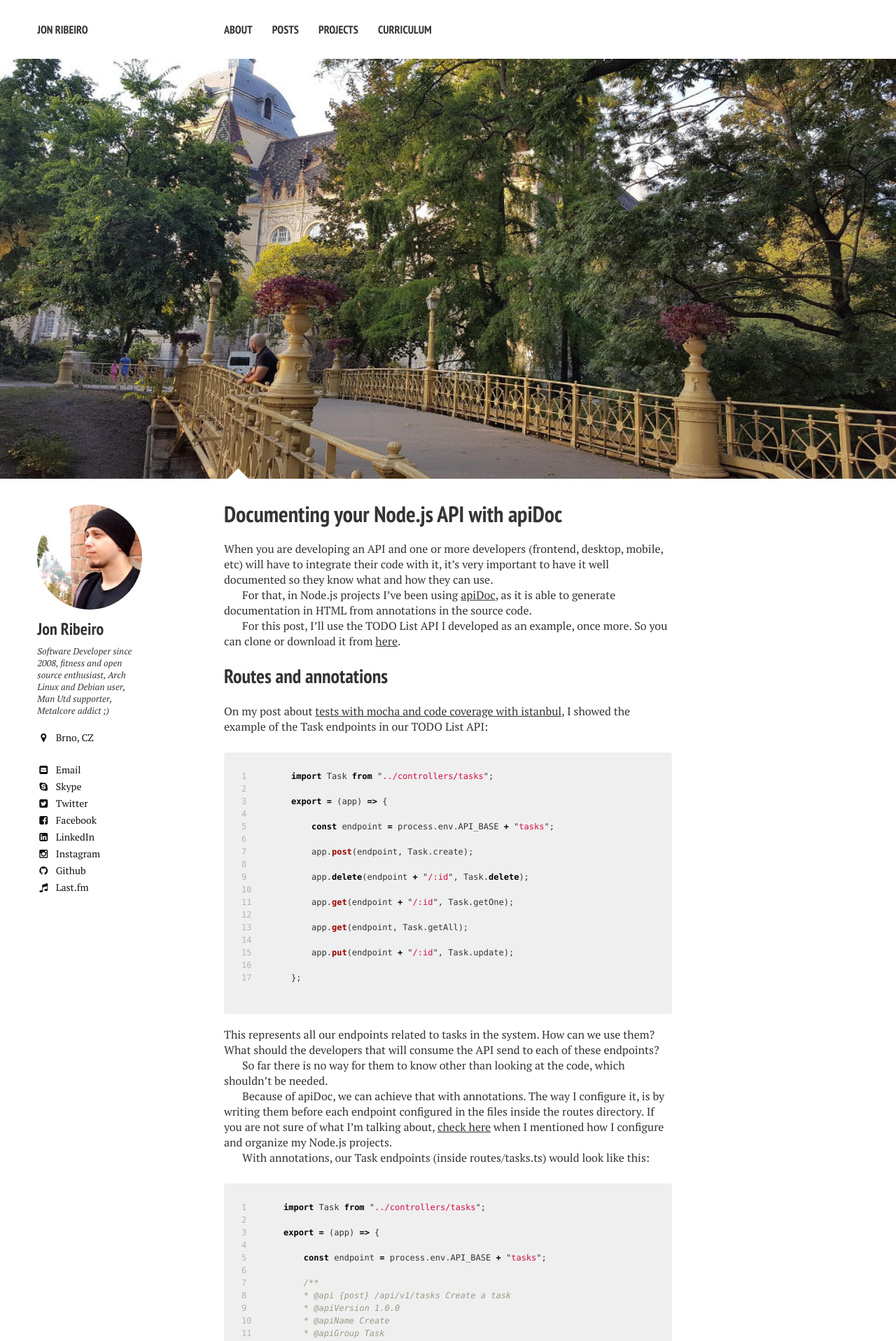
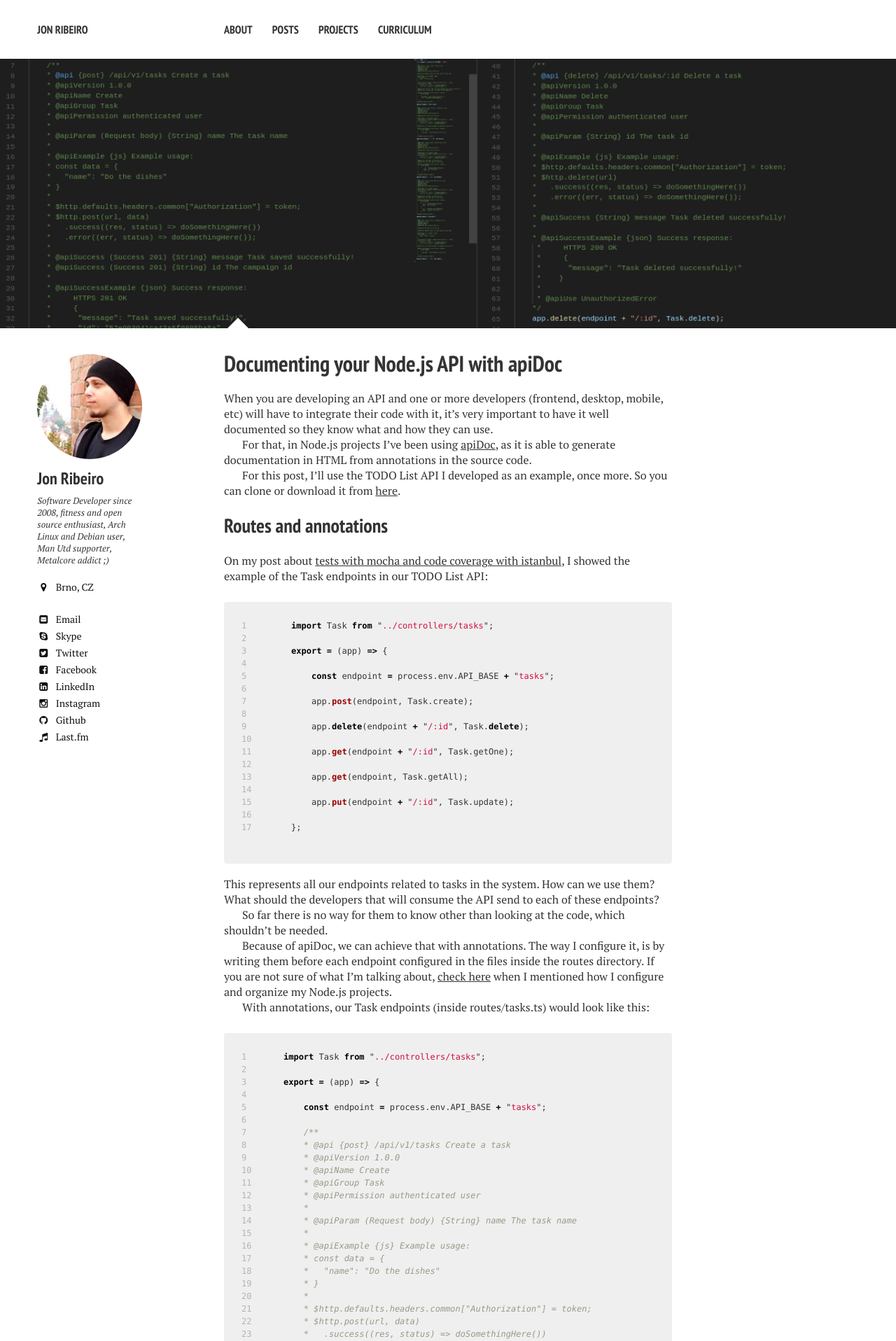
Before and after one commit to jonathas/jonathas.github.io, a Jekyll site: the page built from _posts/2017-10-14-documenting-your-nodejs-api-with-apidoc.md, in a window 1280 px wide. Shown: the top 1916 px of the page at 70% size. Built offline with Jekyll 4.4.1, drawn with Linux system fonts in a browser that asks for light colours; nearby versions of some CDN libraries; comment, search, counter and statistics services are not loaded.

Commit message:
Changed the cover of the apidoc post

```diff
--- a/_posts/2017-10-14-documenting-your-nodejs-api-with-apidoc.md
+++ b/_posts/2017-10-14-documenting-your-nodejs-api-with-apidoc.md
@@ -6,7 +6,7 @@ tags: [nodejs, javascript, apidoc, documentation, html, api]
 date: 2017-10-14T11:10:08+02:00
 comments: true
 image:
-  feature: posts/cover-budapest.jpg
+  feature: posts/cover-apidoc.png
 ---
 
 When you are developing an API and one or more developers (frontend, desktop, mobile, etc) will have to integrate their code with it, it's very important to have it well documented so they know what and how they can use.
```
Also changed, not shown: images/posts/cover-apidoc.png (added), images/posts/cover-budapest.jpg (deleted).
